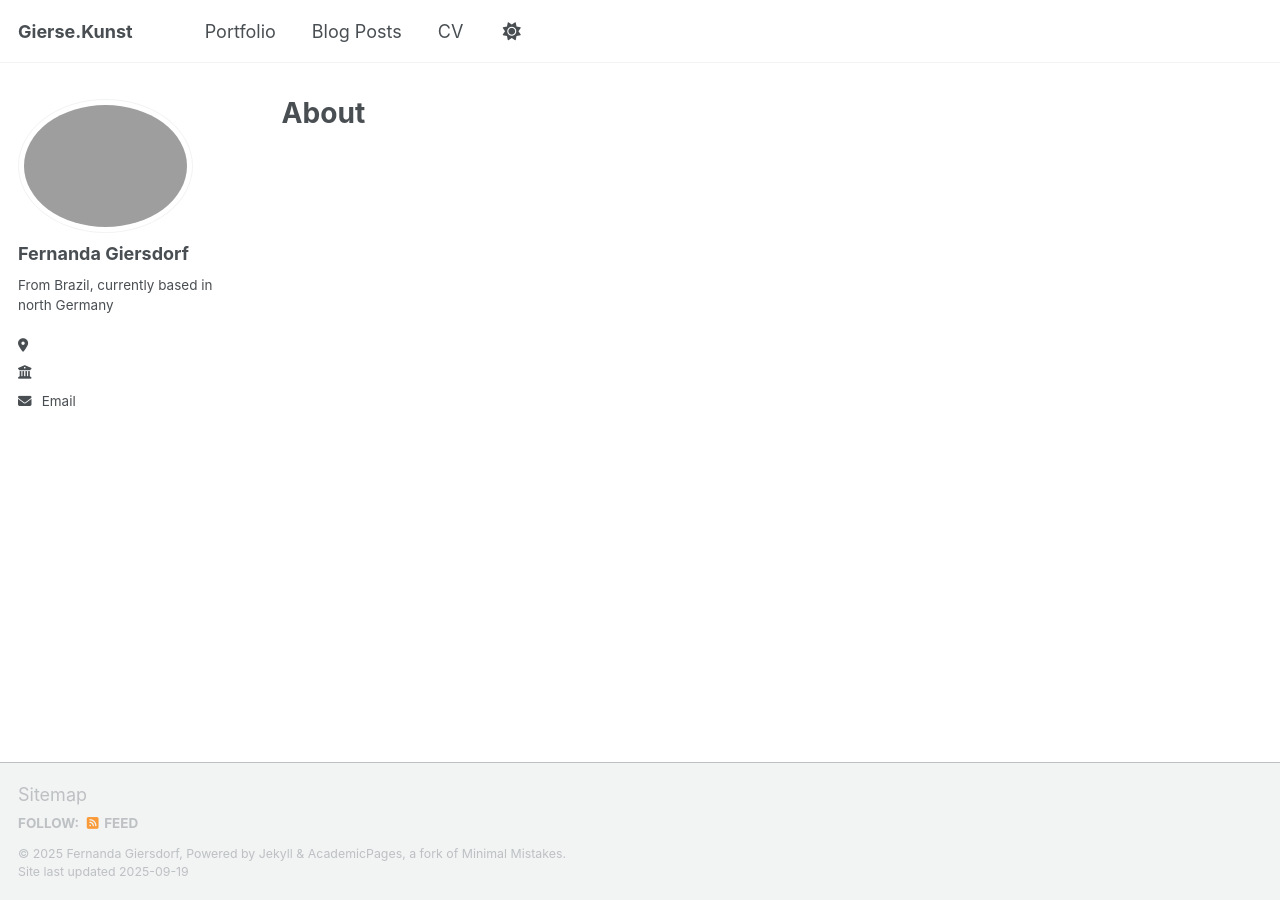
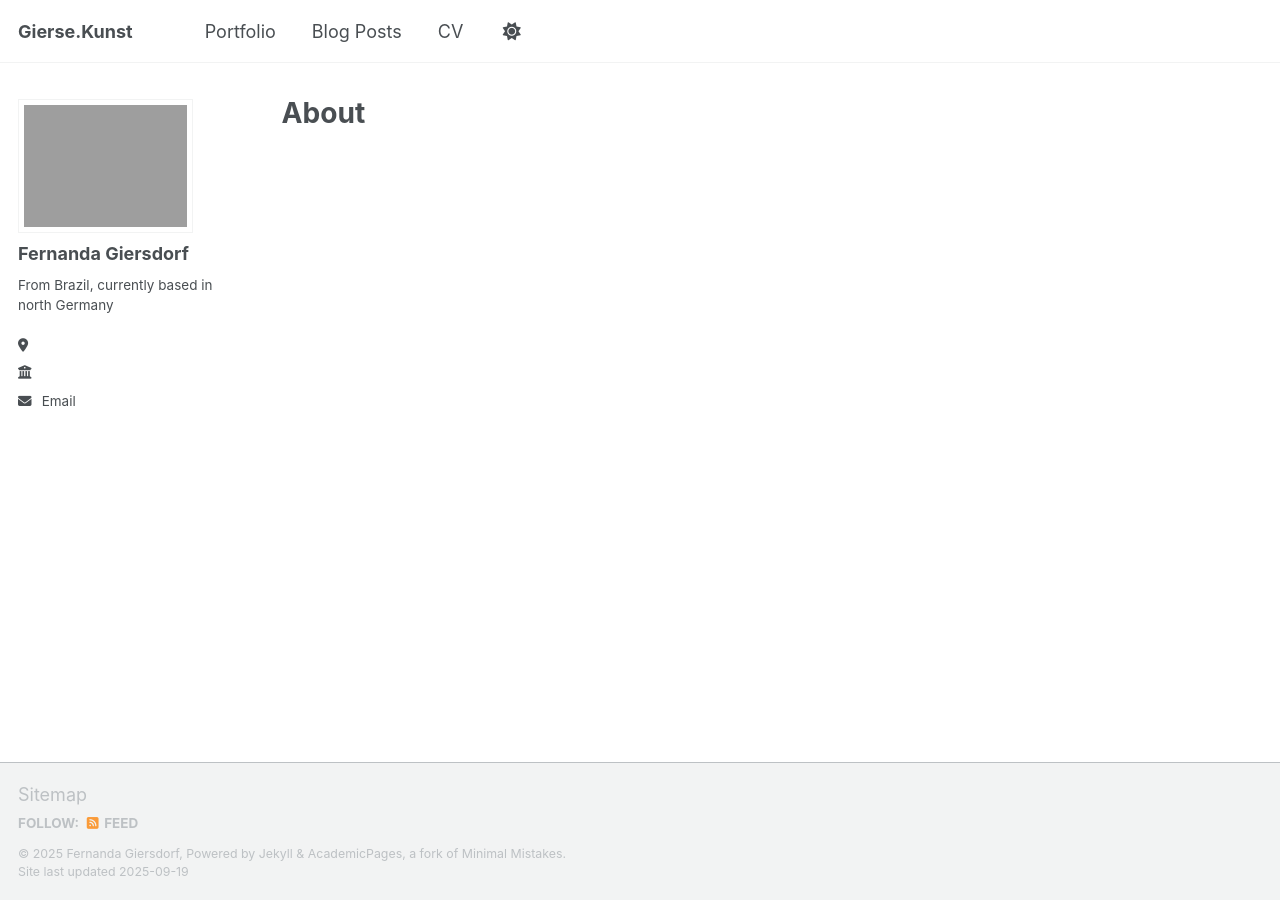
Before and after one commit to giersekunst/giersekunst.github.io, a Jekyll site: the page built from _pages/about.md, in a window 1280 px wide. Built offline with Jekyll 4.4.1, drawn with Linux system fonts in a browser that asks for light colours; a script that is not in the unit is left out.

Commit message:
Update _sidebar.scss

```diff
--- a/_sass/layout/_sidebar.scss
+++ b/_sass/layout/_sidebar.scss
@@ -83,7 +83,7 @@
 .author__avatar {
   display: table-cell;
   vertical-align: top;
-  width: 36px;
+  // width: 36px;
   // set width only, for non-square avatars
   // height: 36px;
 
@@ -95,7 +95,7 @@
 
   img {
     max-width: 175px;
-    border-radius: 50%;
+
 
     @include breakpoint($large) {
       padding: 5px;
```
